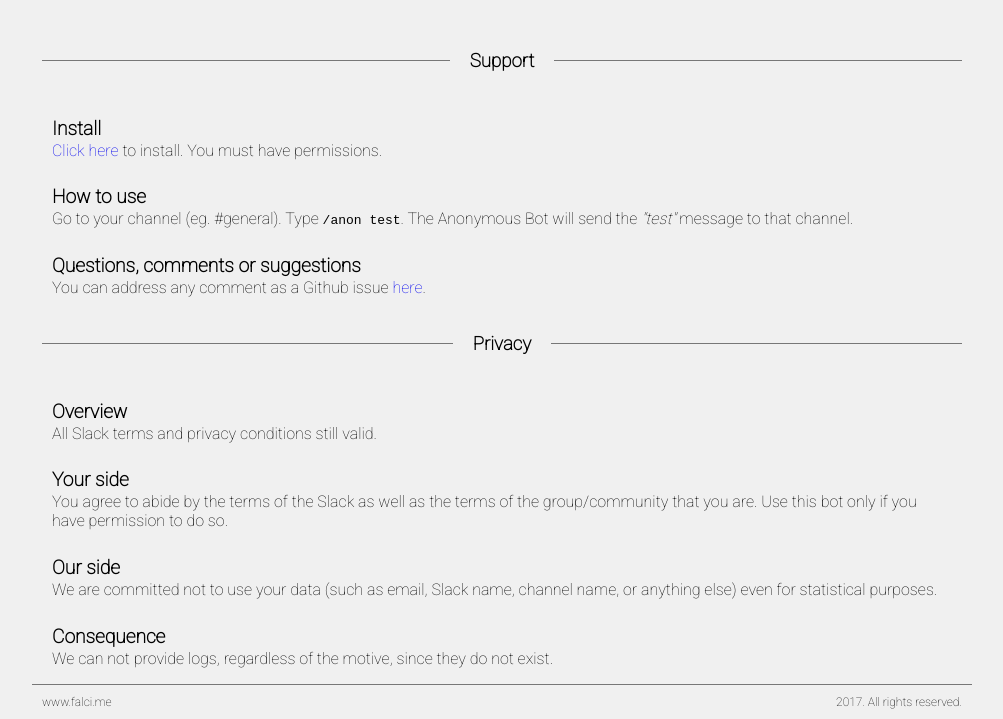
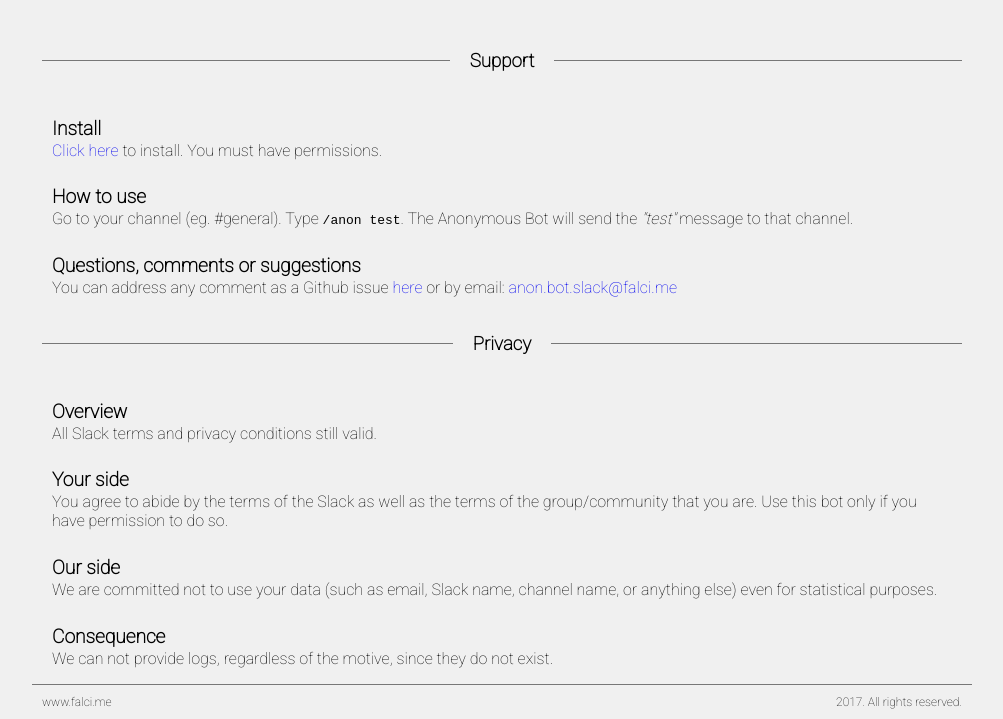
Before and after one commit to Falci/slack-anonymous-bot, a website: page src/public/support.html in a window 1280 px wide. Shown: the part 225-944 px from the top of the page, without its empty margins (138-1141 px from the left). Drawn offline with Linux system fonts and the light colour scheme.

Commit message:
Added email support

```diff
--- a/src/public/support.html
+++ b/src/public/support.html
@@ -31,7 +31,7 @@
         <p>Go to your channel (eg. #general). Type <code>/anon test</code>. The Anonymous Bot will send the <i>"test"</i> message to that channel.</p>
 
         <h4 id="questions">Questions, comments or suggestions</h4>
-        <p>You can address any comment as a Github issue <a href="https://github.com/Falci/slack-anonymous-bot/issues/new">here</a>.</p>
+        <p>You can address any comment as a Github issue <a href="https://github.com/Falci/slack-anonymous-bot/issues/new">here</a> or by email: <a href="mailto:anon.bot.slack@falci.me">anon.bot.slack@falci.me</a></p>
     </div>
 </div>
 
```
